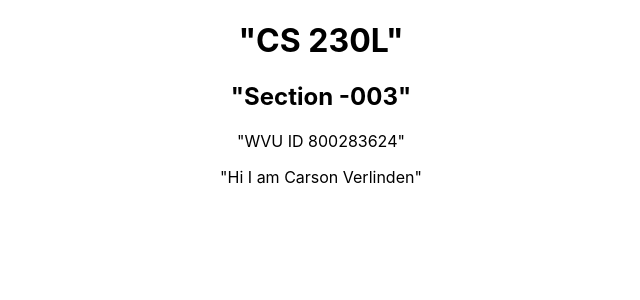
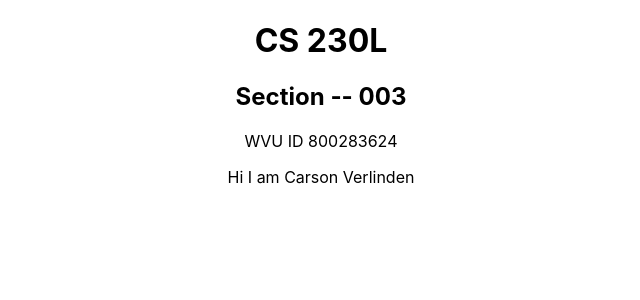
Before and after one commit to CarsonV369/CS230LAWS, a React (Create React App) app: page / in a window 1280 px wide. Shown: the top 300 px of the page, without its empty margins (319-959 px from the left). Built offline with nearby package versions, Linux system fonts and the light colour scheme.

Commit message:
Update App.js

```diff
--- a/src/App.js
+++ b/src/App.js
@@ -5,16 +5,16 @@ function App() {
   return (
     <div className="App">
       <h1>
-        "CS 230L"
+        CS 230L
       </h1>
       <h2>
-        "Section -003"
+        Section -- 003
       </h2>
       <p>
-        "WVU ID 800283624"
+        WVU ID 800283624
       </p>
       <p>
-        "Hi I am Carson Verlinden"
+        Hi I am Carson Verlinden
       </p>
     </div>
   );
```
